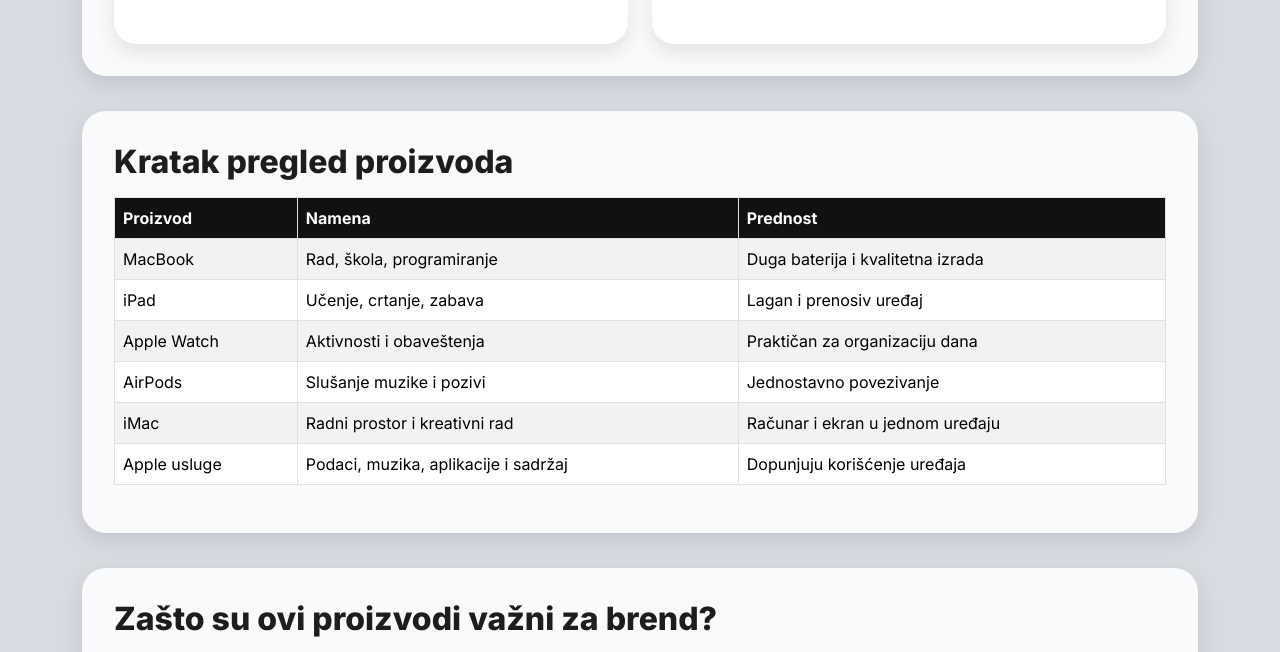
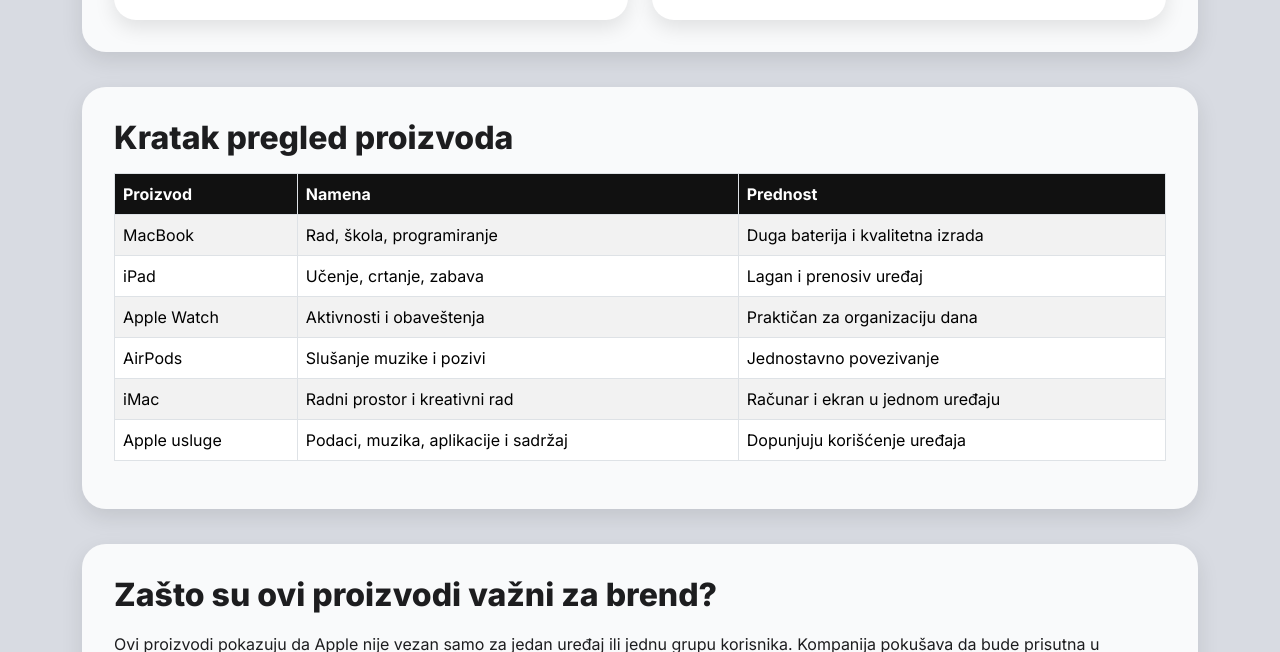
Before and after one commit to nidzaye/apple-promo-sajt, a plain HTML site: page proizvodi.html in a window 1280 px wide. Shown: the part 2082-2734 px from the top of the page. Drawn offline with nearby package versions, Linux system fonts and the light colour scheme.

Commit message:
Update proizvodi.html

```diff
--- a/proizvodi.html
+++ b/proizvodi.html
@@ -43,7 +43,7 @@
     </div>
   </header>
 
-  <main class="container my-5">
+  <main class="container my-4">
 
     <section class="content-section">
       <h2>Šira ponuda kompanije Apple</h2>
```
